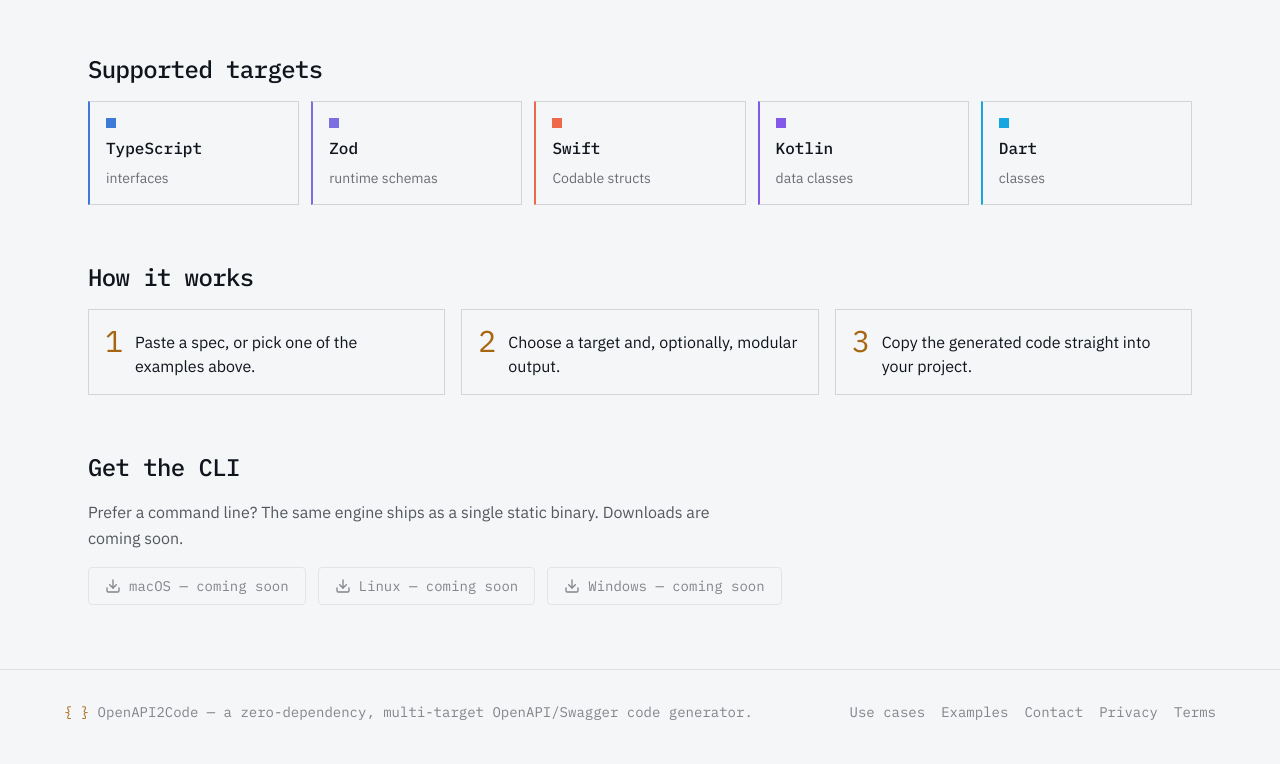
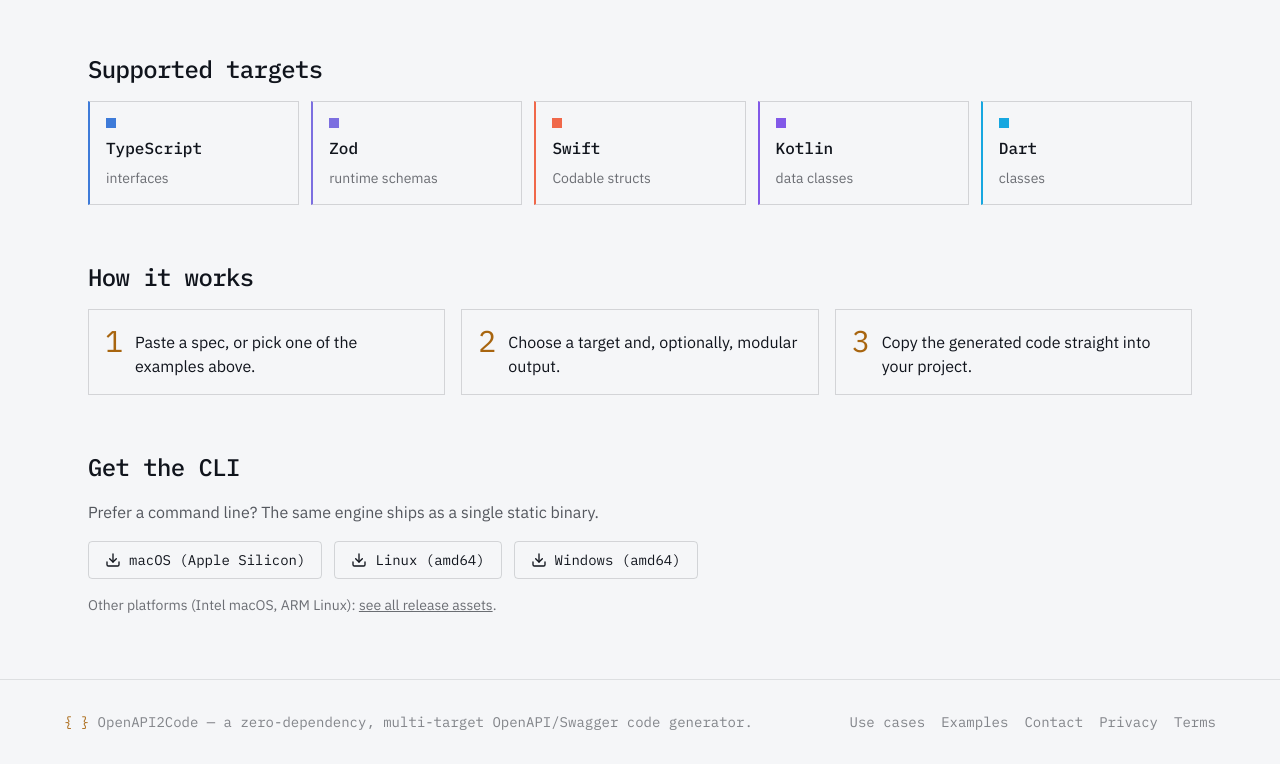
Before and after one commit to TarikTz/openapi2code, a website with bundled scripts: page web/index.html in a window 1280 px wide. Shown: the part 1445-2209 px from the top of the page. Built offline with nearby package versions, Linux system fonts and the light colour scheme.

Commit message:
Add release pipeline: GoReleaser + tag-triggered GitHub Actions workflow
Cross-compiles the CLI for macOS/Linux (amd64+arm64) and Windows
(amd64) into checksummed archives whenever a v* tag is pushed, and
publishes them as GitHub Release assets. Archive names deliberately
omit the version so the website's download links can point at
.../releases/latest/download/<name> and stay correct across releases.

Wires the previously-disabled "Get the CLI" buttons on the website to
those stable URLs, and points the README's CLI usage section at
Releases as an alternative to building from source.

```diff
--- a/web/index.html
+++ b/web/index.html
@@ -283,25 +283,28 @@
         <h2 class="font-mono text-2xl font-medium tracking-tight">Get the CLI</h2>
         <p class="text-ink/70 dark:text-paper/70 leading-relaxed max-w-2xl">
           Prefer a command line? The same engine ships as a single static binary.
-          Downloads are coming soon.
         </p>
         <div class="flex flex-wrap gap-3">
-          <button type="button" disabled
-                  class="inline-flex items-center gap-2 rounded-sm border border-ink/15 dark:border-paper/15 px-4 py-2 text-sm font-mono opacity-50 cursor-not-allowed">
+          <a href="https://github.com/TarikTz/openapi2code/releases/latest/download/openapi2code_darwin_arm64.tar.gz"
+             class="inline-flex items-center gap-2 rounded-sm border border-ink/15 dark:border-paper/15 px-4 py-2 text-sm font-mono hover:bg-ink/5 dark:hover:bg-paper/10 focus-visible:outline focus-visible:outline-2 focus-visible:outline-offset-2 focus-visible:outline-brace dark:focus-visible:outline-brace-light">
             <i data-lucide="download" class="w-4 h-4"></i>
-            macOS — coming soon
-          </button>
-          <button type="button" disabled
-                  class="inline-flex items-center gap-2 rounded-sm border border-ink/15 dark:border-paper/15 px-4 py-2 text-sm font-mono opacity-50 cursor-not-allowed">
+            macOS (Apple Silicon)
+          </a>
+          <a href="https://github.com/TarikTz/openapi2code/releases/latest/download/openapi2code_linux_amd64.tar.gz"
+             class="inline-flex items-center gap-2 rounded-sm border border-ink/15 dark:border-paper/15 px-4 py-2 text-sm font-mono hover:bg-ink/5 dark:hover:bg-paper/10 focus-visible:outline focus-visible:outline-2 focus-visible:outline-offset-2 focus-visible:outline-brace dark:focus-visible:outline-brace-light">
             <i data-lucide="download" class="w-4 h-4"></i>
-            Linux — coming soon
-          </button>
-          <button type="button" disabled
-                  class="inline-flex items-center gap-2 rounded-sm border border-ink/15 dark:border-paper/15 px-4 py-2 text-sm font-mono opacity-50 cursor-not-allowed">
+            Linux (amd64)
+          </a>
+          <a href="https://github.com/TarikTz/openapi2code/releases/latest/download/openapi2code_windows_amd64.zip"
+             class="inline-flex items-center gap-2 rounded-sm border border-ink/15 dark:border-paper/15 px-4 py-2 text-sm font-mono hover:bg-ink/5 dark:hover:bg-paper/10 focus-visible:outline focus-visible:outline-2 focus-visible:outline-offset-2 focus-visible:outline-brace dark:focus-visible:outline-brace-light">
             <i data-lucide="download" class="w-4 h-4"></i>
-            Windows — coming soon
-          </button>
+            Windows (amd64)
+          </a>
         </div>
+        <p class="text-sm text-ink/60 dark:text-paper/60">
+          Other platforms (Intel macOS, ARM Linux):
+          <a href="https://github.com/TarikTz/openapi2code/releases/latest" class="underline hover:text-ink dark:hover:text-paper">see all release assets</a>.
+        </p>
       </div>
 
     </div>
```
Also changed, not shown: .github/workflows/release.yml (added), .goreleaser.yaml (added), README.md, web/style.css, 1 other file.
